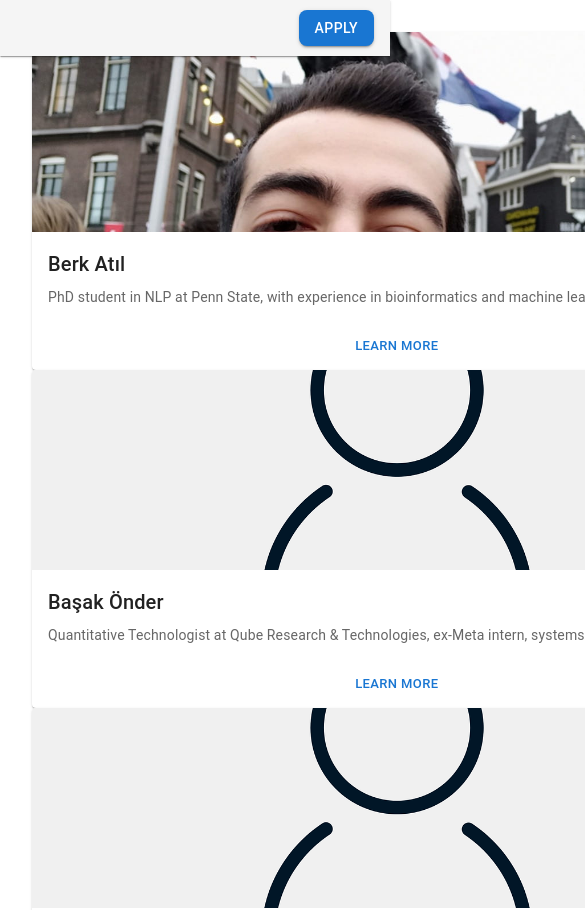
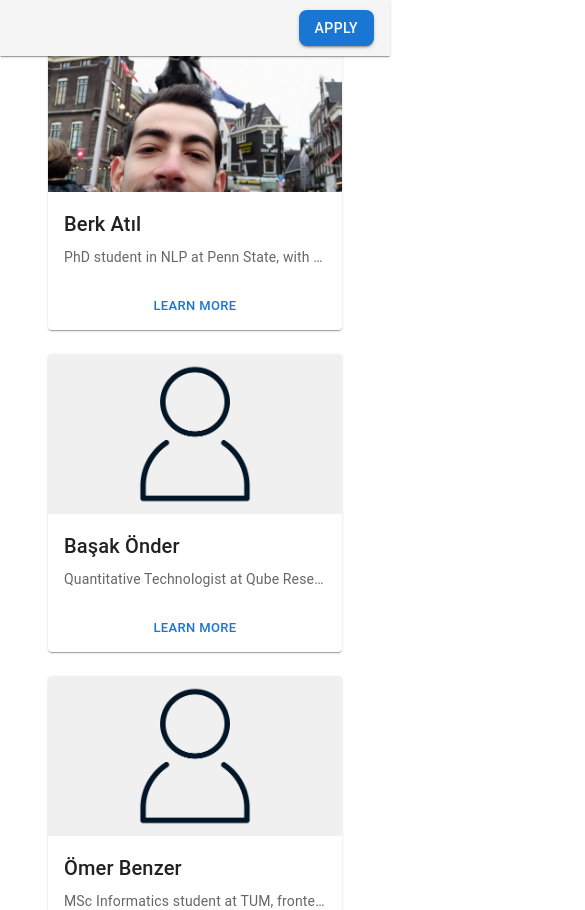
Before and after one commit to isilsukarakuzuu/cmpe-mentorship-landing, a React (Vite) app: page /mentors in a window 390 px wide. Shown: the top 910 px of the page, 585 px wide, since content can reach past the window. Built offline with nearby package versions, Linux system fonts and the light colour scheme; some icons are missing.

Commit message:
updated layout to be responsive via CSS grid

```diff
--- a/src/components/MentorCard.tsx
+++ b/src/components/MentorCard.tsx
@@ -1,4 +1,11 @@
-import { Card, CardContent, CardActions, Typography, Button, CardMedia } from "@mui/material";
+import {
+  Card,
+  CardContent,
+  CardActions,
+  Typography,
+  Button,
+  CardMedia,
+} from "@mui/material";
 
 type MentorCardProps = {
   title: string;
@@ -7,7 +14,12 @@ type MentorCardProps = {
   onClick: () => void;
 };
 
-export default function MentorCard({ title, description, photo, onClick }: MentorCardProps) {
+export default function MentorCard({
+  title,
+  description,
+  photo,
+  onClick,
+}: MentorCardProps) {
   return (
     <Card
       onClick={onClick}
@@ -16,15 +28,24 @@ export default function MentorCard({ title, description, photo, onClick }: Mento
         display: "flex",
         flexDirection: "column",
         height: "100%",
-        '&:hover': { boxShadow: 6 }
+        width: "100%",
+        /* cap width only on medium+ screens */
+        maxWidth: { xs: "100%", md: 300 },
+        mx: "auto",
+        "&:hover": { boxShadow: 6 },
       }}
     >
       <CardMedia
         component="img"
-        height="200"
         image={photo}
         alt={title}
+        sx={{
+          width: "100%",
+          height: { xs: 160, md: 200 },
+          objectFit: "cover",
+        }}
       />
+
       <CardContent>
         <Typography gutterBottom variant="h6" component="div" noWrap>
           {title}
@@ -33,9 +54,10 @@ export default function MentorCard({ title, description, photo, onClick }: Mento
           {description}
         </Typography>
       </CardContent>
+
       <CardActions sx={{ mt: "auto" }}>
         <Button size="small" fullWidth>
-          Learn More
+          Learn&nbsp;More
         </Button>
       </CardActions>
     </Card>
--- a/src/components/MentorsGrid.tsx
+++ b/src/components/MentorsGrid.tsx
@@ -1,3 +1,5 @@
+// src/components/MentorsGrid.tsx
+import Box from "@mui/material/Box";
 import MentorCard from "./MentorCard";
 import { Mentor } from "../constants/mentors";
 
@@ -6,18 +8,30 @@ type MentorGridProps = {
   onSelect: (mentor: Mentor) => void;
 };
 
-export default function MentorGrid({ mentors, onSelect }: MentorGridProps) {
+export default function MentorsGrid({ mentors, onSelect }: MentorGridProps) {
   return (
-    <div className="grid grid-cols-1 sm:grid-cols-2 md:grid-cols-3 gap-6">
-      {mentors.map((mentor, index) => (
+    <Box
+      sx={{
+        display: "grid",
+        gap: 3,
+        gridTemplateColumns: {
+          xs: "1fr",              // 1 card / row  <600 px
+          sm: "repeat(2, 1fr)",   // 2            ≥600 px
+          md: "repeat(3, 1fr)",   // 3            ≥900 px
+          lg: "repeat(4, 1fr)",   // 4            ≥1200 px
+        },
+        px: { xs: 2, sm: 4 },     // side-padding for small screens
+      }}
+    >
+      {mentors.map((m, i) => (
         <MentorCard
-          key={index}
-          title={mentor.name}
-          description={mentor.shortDescription}
-          photo={mentor.photo}
-          onClick={() => onSelect(mentor)}
+          key={i}
+          title={m.name}
+          description={m.shortDescription}
+          photo={m.photo}
+          onClick={() => onSelect(m)}
         />
       ))}
-    </div>
+    </Box>
   );
 }
```
